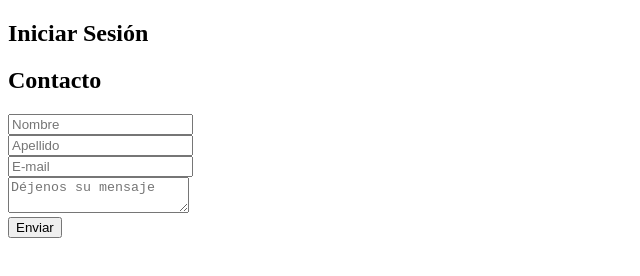
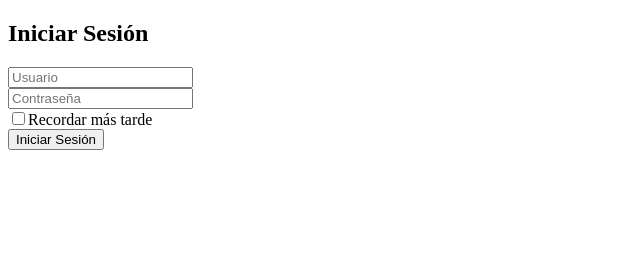
Before and after one commit to NicolasRobles98/utn-labcomII-practices, a plain HTML site: page U02P02/login.html in a window 1280 px wide. Shown: the whole page, without its empty margins (0-640 px from the left). Drawn offline with Linux system fonts and the light colour scheme.

Commit message:
termino pag inicio sesion

```diff
--- a/U02P02/login.html
+++ b/U02P02/login.html
@@ -9,29 +9,23 @@
 
 <body>
     <section>
-        <div>
-            <h1>Iniciar Sesión</h1>
-        </div>
+
+        <h1>Iniciar Sesión</h1>
 
         <div>
+            <form class="">
 
-            <form class="">
-                <h2 class="">Contacto</h2>
                 <div class="">
-                    <input type="text" placeholder="Nombre">
+                    <input type="text" placeholder="Usuario">
                 </div>
                 <div class="">
-                    <input type="text" placeholder="Apellido">
+                    <input type="password" placeholder="Contraseña">
                 </div>
                 <div class="">
-
-                    <input type="email" placeholder="E-mail">
+                    <label><input type="checkbox">Recordar más tarde</label>
                 </div>
                 <div class="">
-                    <textarea placeholder="Déjenos su mensaje"></textarea>
-                </div>
-                <div class="">
-                    <button class="" type="submit">Enviar</button>
+                    <button class="" type="submit">Iniciar Sesión</button>
                 </div>
             </form>
         </div>
```
